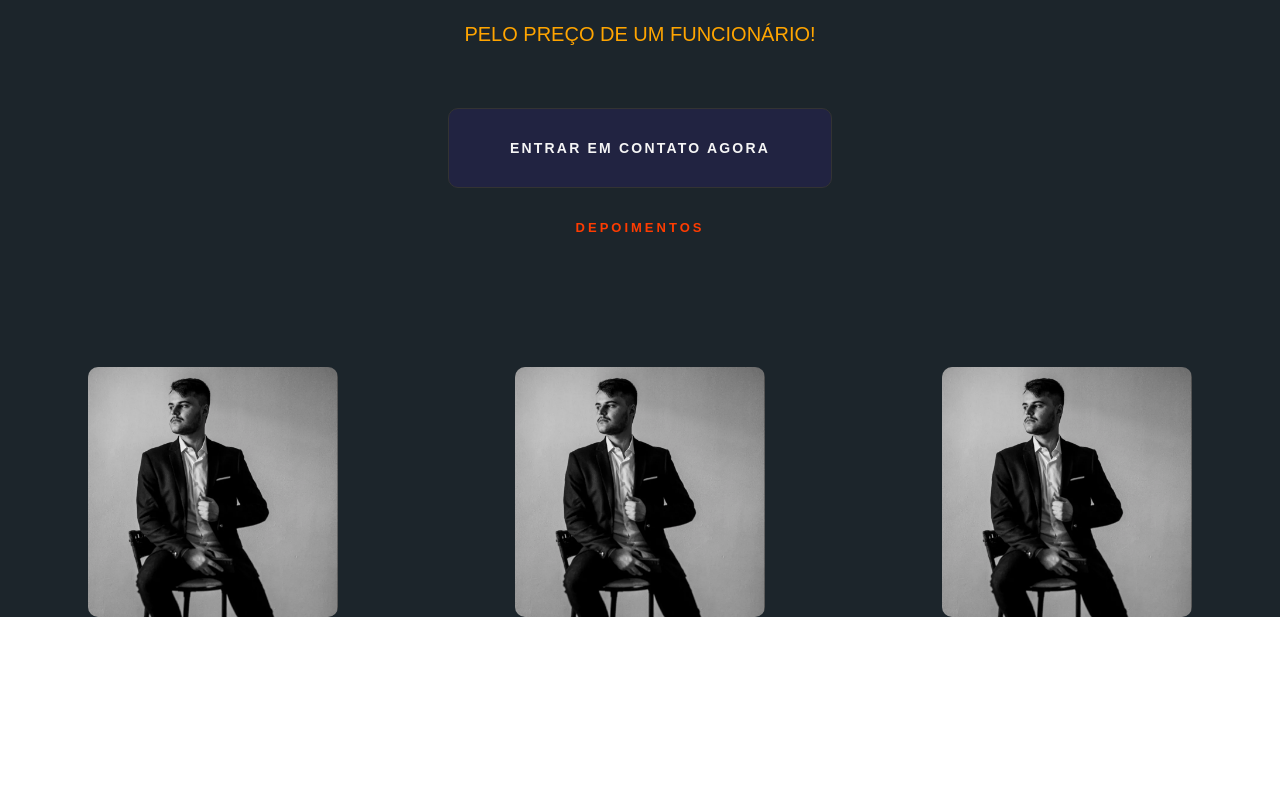
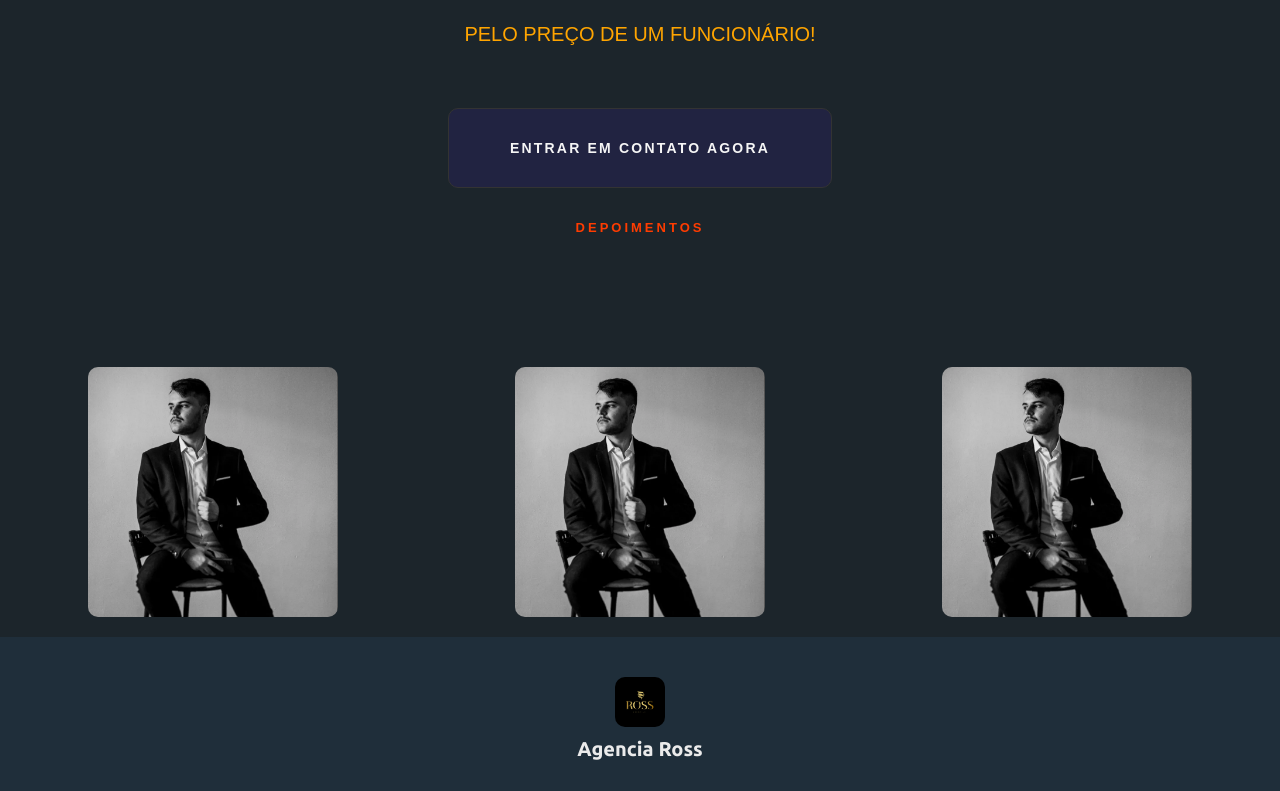
Before and after one commit to correaa1/AgenciaRossProject, a React (Vite) app: page / in a window 1280 px wide. Shown: the part 3953-4744 px from the top of the page. Before the commit the page ends 4570 px from the top, so only its background shows below. Built offline with nearby package versions, Linux system fonts and the light colour scheme.

Commit message:
containerfinal

```diff
--- a/src/pages/Home/index.jsx
+++ b/src/pages/Home/index.jsx
@@ -185,6 +185,12 @@ return(
           <div className='ocuparSpace3'> </div>
           </div>
 
+
+          <div className='containerFinal'>
+
+            <div className='imgRoss'/>
+            <h3 className='textFinal'>Agencia Ross</h3>
+          </div>
   </div>
 )
 }
--- a/src/pages/Home/styles.scss
+++ b/src/pages/Home/styles.scss
@@ -243,7 +243,7 @@ h3.textTime{
     margin: auto;
     overflow:hidden;
     position: relative;
-    width: 50%;
+    width: 100%;
     position: relative;
 
 
@@ -450,6 +450,7 @@ background-color: #1c252b;
       justify-content: space-around;
     background-color: #1c252b;
           padding-top: 120px;
+          padding-bottom: 20px;
     }
 .ocuparSpace1{
   background-image: url('/src/assets/imgEquipeR.png');
@@ -473,91 +474,37 @@ background-color: #1c252b;
   height:250px;
   width: 250px;
 }
-.divTrabalhos{
-  display:flex;
-  position: relative;
-  padding: 30px;
-  width: 100%;
-  height: 60vh;
-  background-color: #1c252b;
-  align-items: center;
-  justify-content: center;
-}
-.workTransition{
-  animation-name: animation2;
-  animation-duration: 20s;
-  width: 30%;
-  height: 50vh;
-  position: relative;
-  animation-direction:  alternate;
-  animation-fill-mode: backwards;
-  background-image: url(/src/assets/mama.png);
-  background-size: contain;
-  background-repeat: no-repeat;
-  animation-delay: 2s;
-  animation-iteration-count: infinite;
-
-}
-@keyframes animation2{
-  0%{
-
-    background-image: url(/src/assets/pizza1.png);
-  }
-  25%{
-
-    background-image: url(/src/assets/pizza2.png);
-  }
-  50%{
-    background-image: url(/src/assets/pizza3.png);
-  }
-  75%{
-
-    background-image: url(/src/assets/pizza4.png);
-  }
-  100%{
-    background-image: url(/src/assets/notebook.png);
-  }
-}
-.divsText5{
-  background-color: #1c252b;
-
-}
 
 
-.divsText6{
-  display: flex;
-  align-items: center;
-  justify-content: center;
-  flex-direction: row;
-  background-color: #1c252b;
+.containerFinal{
+display: flex;
+flex-direction: column;
+align-items: center;
+justify-content: center;
+background-color: #1f2e3a;
+width: 100%;
+padding-top: 40px;
+text-align: center;
 }
+.imgRoss{
+  background-image: url('/src/assets/imgRoss.jpg');
+  background-size: 100%;
+  border-radius: 10px;
+  height:50px;
+  width: 50px;
+}
+.textFinal{
+  color: #ebebeb;
+  font-family: 'Roboto', sans-serif;
+  font-family: 'Ubuntu', sans-serif;
+  font-size: 20px;
+  padding-bottom: 30px;
+  padding-top: 10px;;
+}
+.containerForm2{
+      width: 100%;
+      background-color: #1c252b;
+        display: flex;
+       position: relative;
 
-
-
-.div1{
-  padding: 10vh;
-}
-h4.text6{
-  color: #7a7a7a;
-  font-family: "Poppins",Sans-serif;
-  font-size: 16px;
-  font-weight: 400;
-  line-height: 1.6em;
-  letter-spacing: .3px;
-}
-h3.text6{
-  color: whitesmoke;
-  font-size: 18px;
-  font-weight: 700;
-}
-h3.text6Name{
-  display: flex;
-  align-items: center;
-  justify-content: center;
-  margin-top: 2vh;
-}
-h4.text6Name{
-  display: flex;
-  align-items: center;
-  justify-content: center;
-}
+    }
```
Also changed, not shown: src/assets/imgRoss.jpg (added).
